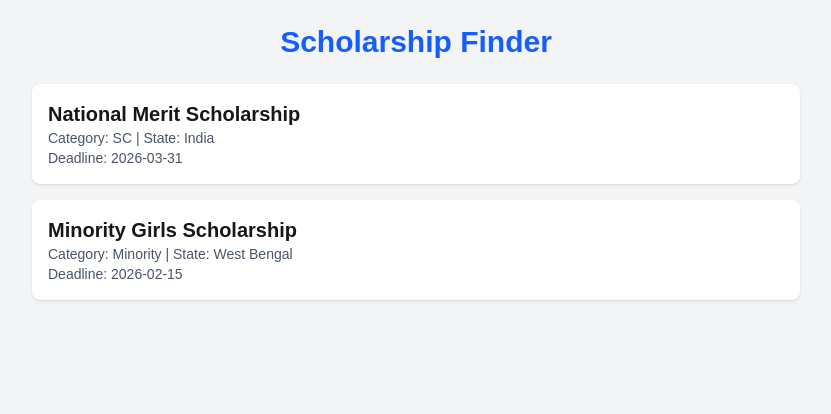
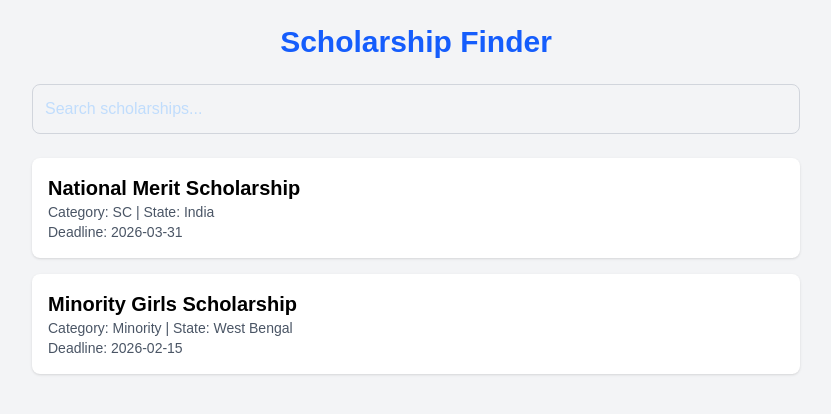
Before and after one commit to DEBOJEETDAS36/find-scholarships, a Next.js app: page / in a window 1280 px wide. Shown: the top 414 px of the page, without its empty margins (224-1055 px from the left). Built offline with nearby package versions, Linux system fonts and the light colour scheme.

Commit message:
Search field added & working

```diff
--- a/app/page.tsx
+++ b/app/page.tsx
@@ -1,19 +1,41 @@
+"use client";
+
+import { useState } from "react";
 import { scholarships } from "../data/scholarships";
 
 export default function Home() {
+  const [searchTerm, setSearchTerm] = useState("");
+
+  const filteredScholarships = scholarships.filter((s) =>
+    s.name.toLowerCase().includes(searchTerm.toLowerCase())
+  );
+
   return (
     <main className="min-h-screen bg-gray-100 p-6">
       <h1 className="text-3xl font-bold text-center text-blue-600 mb-6">
         Scholarship Finder
       </h1>
 
+      {/* Search Bar */}
+      <div className="max-w-3xl mx-auto mb-6 text-blue-300">
+        <input
+          type="text"
+          placeholder="Search scholarships..."
+          value={searchTerm}
+          onChange={(e) => setSearchTerm(e.target.value)}
+          className="w-full p-3 rounded-lg border border-gray-300 focus:outline-none focus:ring-2 focus:ring-blue-500"
+        />
+      </div>
+
+      {/* Scholarship List */}
       <div className="max-w-3xl mx-auto space-y-4">
-        {scholarships.map((s) => (
+        {filteredScholarships.length > 0 ? (
+          filteredScholarships.map((s) => (
             <div
               key={s.id}
               className="bg-white p-4 rounded-lg shadow"
             >
-            <h2 className="text-xl font-semibold">{s.name}</h2>
+              <h2 className="text-xl text-black font-semibold">{s.name}</h2>
               <p className="text-sm text-gray-600">
                 Category: {s.category} | State: {s.state}
               </p>
@@ -21,7 +43,12 @@ export default function Home() {
                 Deadline: {s.deadline}
               </p>
             </div>
-        ))}
+          ))
+        ) : (
+          <p className="text-center text-gray-500">
+            No scholarships found
+          </p>
+        )}
       </div>
     </main>
   );
```
Lines whose indentation alone changed are shown as unchanged.
